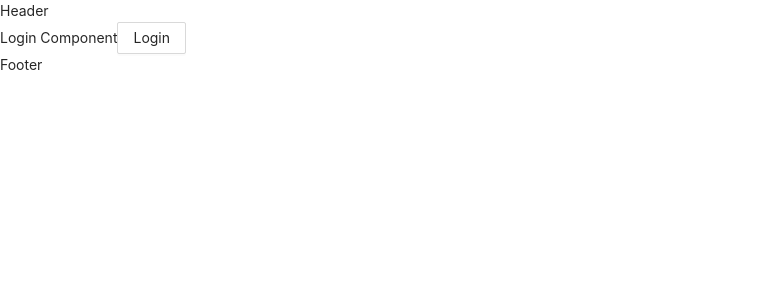
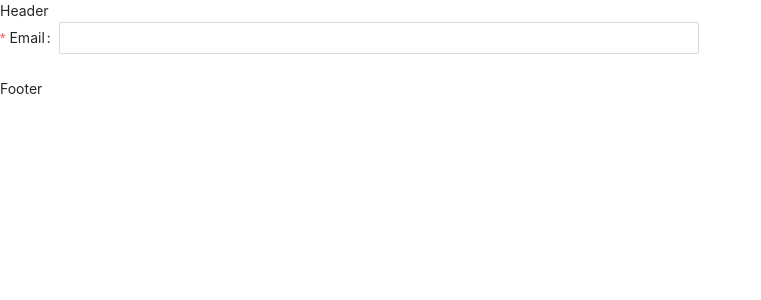
Before and after one commit to QuanFE-GitHub/react-typescript-base, a React (Create React App) app: page /auth/login in a window 1280 px wide. Shown: the top 300 px of the page, without its empty margins (0-761 px from the left). Built offline with nearby package versions, Linux system fonts and the light colour scheme.

Commit message:
Upload Custom Theme Antd

```diff
--- /dev/null
+++ b/craco.config.js
@@ -0,0 +1,17 @@
+const CracoLessPlugin = require('craco-less');
+
+module.exports = {
+  plugins: [
+    {
+      plugin: CracoLessPlugin,
+      options: {
+        lessLoaderOptions: {
+          lessOptions: {
+            modifyVars: { '@primary-color': '#0396A6' },
+            javascriptEnabled: true,
+          },
+        },
+      },
+    },
+  ],
+};
--- /dev/null
+++ b/src/App.less
@@ -0,0 +1 @@
+@import '~antd/dist/antd.less';
--- a/src/App.tsx
+++ b/src/App.tsx
@@ -1,6 +1,7 @@
 import { Navigate, Route, Routes } from 'react-router-dom';
 import { AuthLayout } from './layouts';
 import { authRoutes } from './utils/routers';
+import './App.less';
 
 function App() {
   return (
--- a/src/context/LoadingContext.tsx
+++ b/src/context/LoadingContext.tsx
@@ -1,5 +1,5 @@
 import React, { createContext, useState } from 'react';
-import { Loading } from '~/components/commons';
+import { Loading } from '../components/commons';
 
 type TLoadingProps = {
   children: React.ReactNode;
--- a/src/index.tsx
+++ b/src/index.tsx
@@ -3,8 +3,8 @@ import ReactDOM from 'react-dom/client';
 import App from './App';
 import reportWebVitals from './reportWebVitals';
 import { BrowserRouter } from 'react-router-dom';
-import { GlobalStyles } from '~/components/commons';
-import { LoadingProvider } from '~/context/LoadingContext';
+import { GlobalStyles } from './components/commons';
+import { LoadingProvider } from './context/LoadingContext';
 
 const root = ReactDOM.createRoot(
   document.getElementById('root') as HTMLElement
--- a/src/pages/admin/Login/Login.tsx
+++ b/src/pages/admin/Login/Login.tsx
@@ -1,19 +1,49 @@
-import { Button } from 'antd';
+import { Button, Input, Checkbox, Form } from 'antd';
 import { useContext } from 'react';
-import { LoadingContext } from '~/context/LoadingContext';
+import { LoadingContext } from '../../../context/LoadingContext';
 
 type TLogin = {};
 
-const Login = (props: TLogin) => {
+const Login: React.FC = (props: TLogin) => {
   const loadingContext = useContext(LoadingContext);
   const handleLogin = () => {
     loadingContext?.show();
   };
 
+  const onFinish = (values: any) => {
+    console.log('Success:', values);
+  };
+
+  const onFinishFailed = (errorInfo: any) => {
+    console.log('Failed:', errorInfo);
+  };
+
   return (
     <div id='loginAdmin'>
-      Login Component
-      <Button onClick={handleLogin}>Login</Button>
+      <Form
+        onFinish={onFinish}
+        onFinishFailed={onFinishFailed}
+        autoComplete='off'
+        initialValues={{ remember: true }}
+        wrapperCol={{ span: 12 }}
+      >
+        <Form.Item
+          label='Email'
+          name='email'
+          rules={[
+            {
+              required: true,
+              message: 'Please enter your email',
+            },
+            {
+              whitespace: true,
+            },
+          ]}
+          hasFeedback
+        >
+          <Input />
+        </Form.Item>
+      </Form>
     </div>
   );
 };
--- a/src/utils/routers.ts
+++ b/src/utils/routers.ts
@@ -1,5 +1,5 @@
-import { Login } from '~/pages/admin';
-import ForgotPassword from '~/pages/admin/ForgotPassword/ForgotPassword';
+import { Login } from '../pages/admin';
+import ForgotPassword from '../pages/admin/ForgotPassword/ForgotPassword';
 
 export const authRoutes = [
   {
```
Also changed, not shown: package.json (+7 -5 lines), rule.txt, 1 other file (tests, documents, lock files or other folders).
